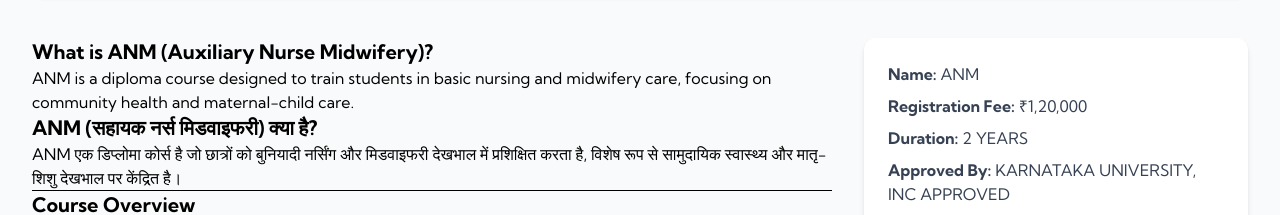
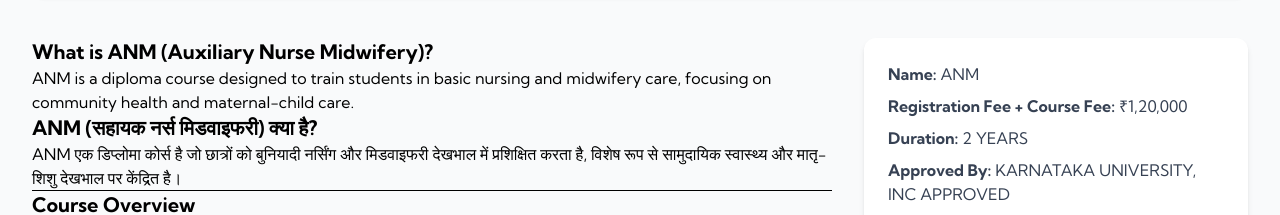
Before and after one commit to braiinybear/braiinybear, a React (Vite) app: page /courses/anm in a window 1280 px wide. Shown: the part 896-1111 px from the top of the page. Built offline with nearby package versions, Linux system fonts and the light colour scheme.

Commit message:
course data update

```diff
--- a/src/pages/courses/CourseDetails.tsx
+++ b/src/pages/courses/CourseDetails.tsx
@@ -92,7 +92,7 @@ const CourseDetails = () => {
           <div className="bg-white rounded-xl shadow-md p-6">
             <div className="space-y-2 text-gray-700">
               <div><strong>Name:</strong> {event.title}</div>
-              <div><strong>Registration Fee:</strong> ₹{event.totalFee || "N/A"}</div>
+              <div><strong>Registration Fee + Course Fee:</strong> ₹{event.totalFee || "N/A"}</div>
               <div><strong>Duration:</strong> {event.duration || "N/A"}</div>
               {event.approvedBy && (
                 <div><strong>Approved By:</strong> {event.approvedBy}</div>
--- a/src/pages/courses/courseData.ts
+++ b/src/pages/courses/courseData.ts
@@ -46,7 +46,7 @@ export const courseData: Array<ICourse> = [
     title: "Artificial Insemination Training",
     status: "Ongoing",
     image: img1,
-    totalFee: "40000 + HOSTEL",
+    totalFee: "40000",
     duration: "3 MONTHS",
     approvedBy: "DEPARTMENT OF ANIMAL HUSBANDRY, GOV. OF INDIA",
     shortDescription:
@@ -86,7 +86,7 @@ Only certified MAITRI technicians should perform AI as per the **National Animal
     id: "dairy-entrepreneurship",
     title: "Dairy Farming",
     status: "Ongoing",
-    totalFee: "6000 + HOSTEL",
+    totalFee: "6000 ",
     duration: "21 DAYS",
     image: img2,
     approvedBy: "DEPARTMENT OF ANIMAL HUSBANDRY, GOV. OF INDIA",
@@ -1574,7 +1574,7 @@ Graduates can work in municipal corporations, health departments, industries, an
   {
     id: "mushroom-farming-training",
     title: "MUSHROOM FARMING TRAINING PROGRAM",
-    totalFee: "25000 + Hostel",
+    totalFee: "25000",
     duration: "30 DAYS (15 Days Theory + 15 Days Practical)",
     image: mushroom,
     approvedBy: "BraiinyBear Educational & Training Society",
```
